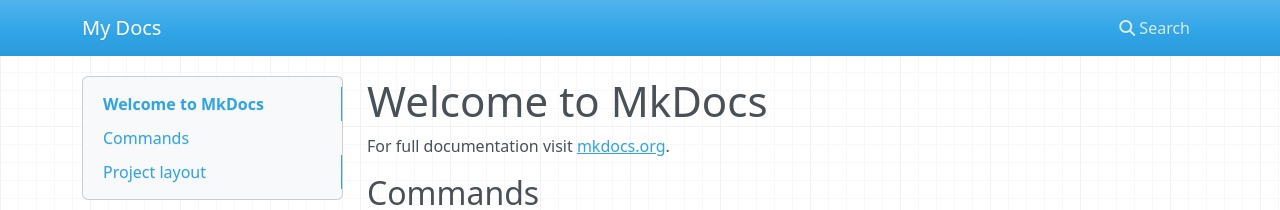
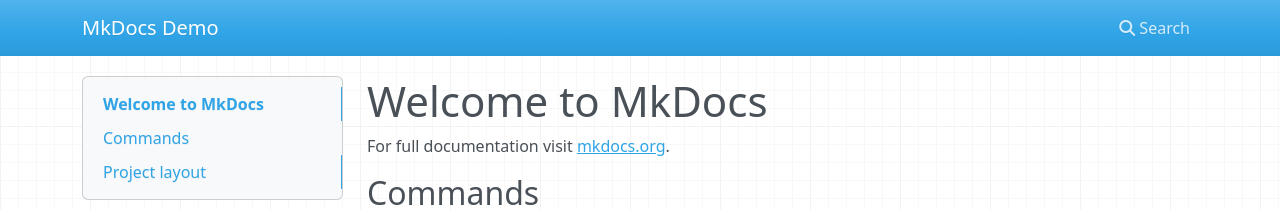
Before and after one commit to sgillespie/mkdocs-demo, an MkDocs documentation site: the page built from docs/index.md, in a window 1280 px wide. Shown: the top 210 px of the page. Built offline with MkDocs 1.6.1, drawn with Linux system fonts in a browser that asks for light colours; nearby versions of some CDN libraries.

Commit message:
test: See if GH automatically updates

```diff
--- a/mkdocs.yml
+++ b/mkdocs.yml
@@ -1,2 +1,2 @@
-site_name: My Docs
+site_name: MkDocs Demo
 dev_addr: "127.0.0.1:8001"
```
